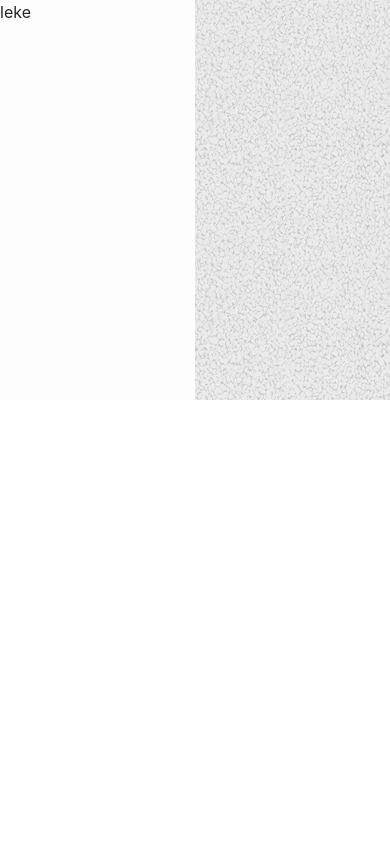
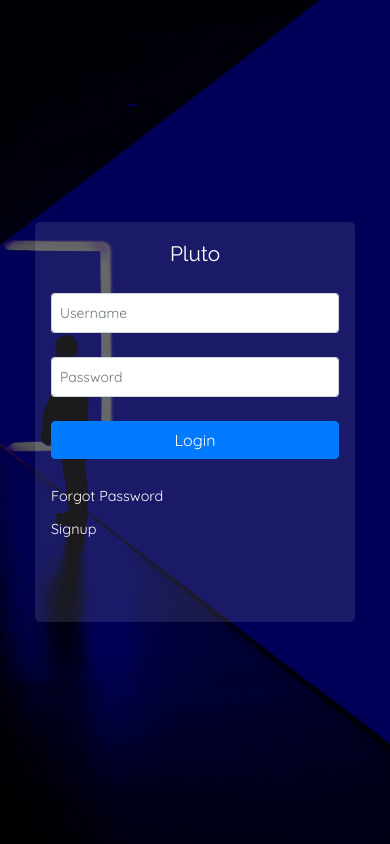
Before and after one commit to olamileke/pluto, a Flask app: page /login in a window 390 px wide; the page is wider, and only the part inside the window is pictured. Run offline with Flask 2, Linux system fonts and the light colour scheme; some libraries are stand-ins or nearby versions.

Commit message:
Added login page + made responsive

```diff
--- a/Pluto/static/css/Login/login.css
+++ b/Pluto/static/css/Login/login.css
@@ -1,12 +1,88 @@
+@import url('https://fonts.googleapis.com/css?family=Raleway&display=swap');
+@import url('https://fonts.googleapis.com/css?family=Quicksand&display=swap');
 
 .container-fluid
-{/*
-	position:absolute;
-	top:100vh;
-	width:*/;
+{
+	position: absolute;
+	top:0;
+	left:0;
+	width:100vw;
+	height:100%;
 }
 
-.img-backdrop
+img
 {
-	background:url('../../Images/Login/gravel.png');
+	position:absolute;
+	top:0;
+	left:0;
+	width:100%;
+	height:100%;
+	object-fit:cover;
 }
+
+a
+{
+	text-decoration: none;
+	color:#000;
+}
+
+a:hover
+{
+	text-decoration: none;
+}
+
+.overlay
+{
+	position:absolute;
+	top:0;
+	left:0;
+	width:100%;
+	height:100%;
+	background:rgba(0,0,0,0.65);
+	z-index:9999;
+}
+
+form
+{
+	background:rgba(255, 255, 255,0.1);
+	width:320px;
+	height:400px;
+	border-radius:5px;
+	color:#000;
+}
+
+.brand
+{
+	color:#fff;
+	font-family:'Raleway', sans-serif;
+	font-size:1.3em;
+}
+
+button
+{
+	font-family:'Quicksand', sans-serif;
+}
+
+
+input
+{
+	font-family:'Quicksand', sans-serif;
+	font-size:0.7em;
+	padding-top:19px !important;
+	padding-bottom:19px !important;
+}
+
+.links a
+{
+	font-family:'Quicksand', sans-serif;
+	font-size:0.9em;
+}
+
+
+@media(max-width:330px)
+{
+	form
+	{
+		width:300px;
+	}
+}
--- a/Pluto/templates/auth/login.html
+++ b/Pluto/templates/auth/login.html
@@ -4,18 +4,36 @@
 		<title>Pluto - Login</title>
 		<link rel="stylesheet" type="text/css" href="{{ url_for('static', filename='css/bootstrap.min.css') }}">
 		<link rel="stylesheet" type="text/css" href="{{ url_for('static', filename='css/Login/login.css') }}">
+
+		<meta name="viewport" content="width=device-width, initial-scale=1.0, maximum-scale=1.0, user-scalable=no" />
 	</head>
 	<body>
 
-		<div class='container-fluid p-0'>
-			<div class='row no-gutters' style='height:100%'>
+		<div class='container-fluid'>
 
-				<div class='col-6' style='background:rgba(0,0,0,0.006)'>
-					leke
-				</div>
+			<div class='overlay'></div>
+			<img src="static/images/Login/innovation.jpg">
 
-				<div class='col-6 p-0 img-backdrop'>
-					<img src="{{ url_for('static', filename='images/Login/gravel.png') }}">
+			<div class='row justify-content-center justify-content-sm-end align-items-center text-white px-5' style='height:100%'>
+
+				<div class='pr-lg-5' style='z-index:9999'>
+					<form class='d-flex flex-column p-3 align-items-center'>
+						<p class='m-0 mb-4 brand'><a href="{{ url_for('index') }}" class='text-white'>Pluto</a></p>
+
+						<input type="text" name="name" class='form-control form-control-sm mb-4' placeholder='Username'>
+
+						<input type="password" name="password" class='form-control form-control-sm mb-4' placeholder="Password">
+
+						<button type='submit' class='btn btn-primary w-100 mb-4'>Login</button>
+						<div class='text-left w-100 links'>
+							<p class='mb-2'>
+								<a href="" class='text-white'>Forgot Password</a>
+							</p>
+							<p class='mb-2'>
+								<a href="{{ url_for('auth.signup') }}" class='text-white'>Signup</a>
+							</p>
+						</div>
+					</form>
 				</div>
 			</div>
 		</div>
```
Also changed, not shown: Pluto/static/css/Home/index.css (+32 -6 lines), Pluto/templates/index.html (+9 -5 lines), Pluto/static/images/Login/boy.jpg (added), Pluto/static/images/Login/gravel.png (deleted), Pluto/static/images/Login/innovation.jpg (added).
